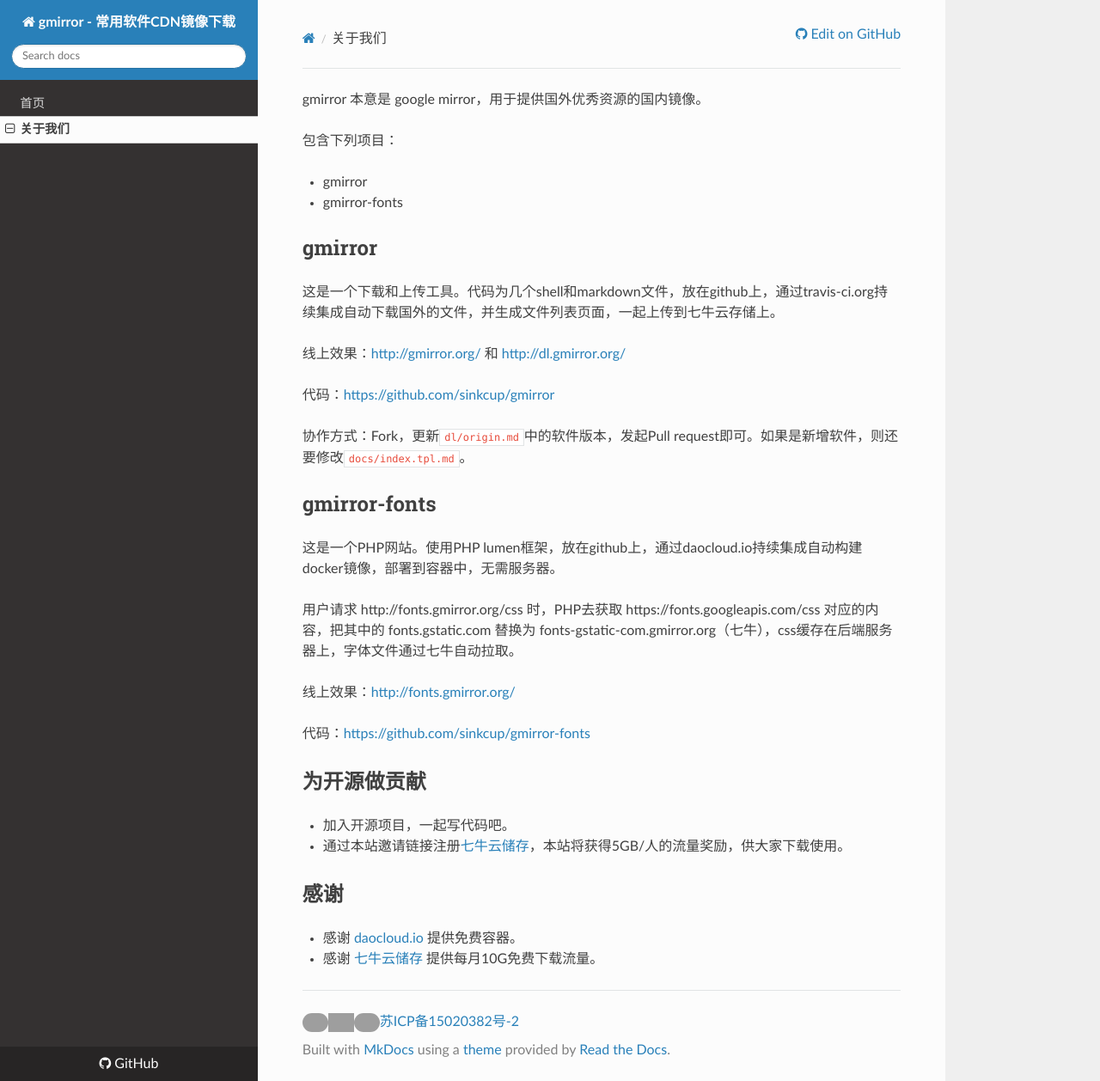
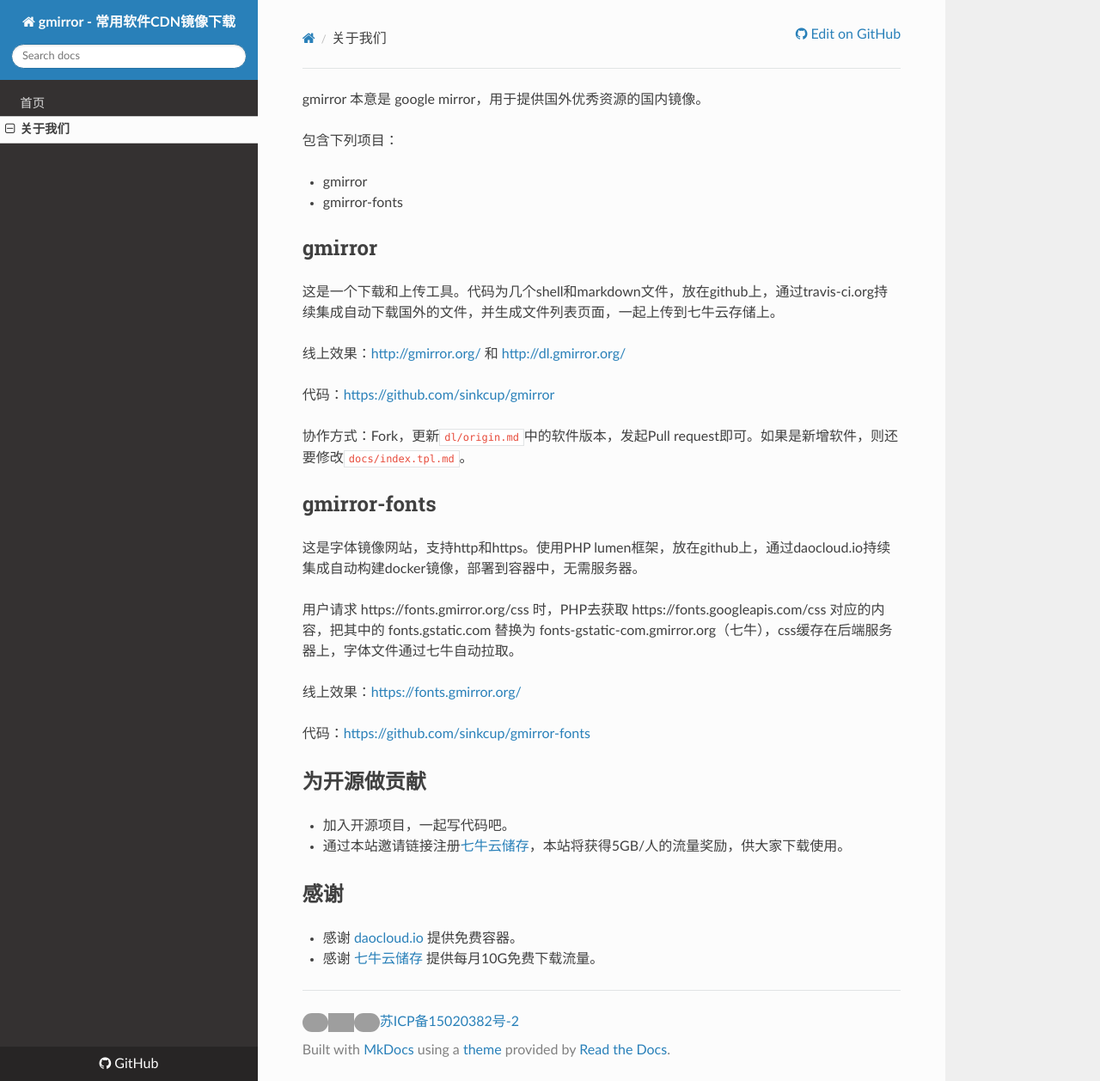
Before and after one commit to coding/coding-download-center, an MkDocs documentation site: the page built from docs/about.md, in a window 1280 px wide and 1258 px high. Shown: the whole window at 86% size. Built offline with MkDocs 1.6.1, drawn with Linux system fonts in a browser that asks for light colours; nearby versions of some CDN libraries; old or Windows-style settings are respelled for this version of MkDocs; grey boxes are pictures that could not be loaded.

Commit message:
new: gmirror-fonts use https

```diff
--- a/docs/about.md
+++ b/docs/about.md
@@ -17,11 +17,11 @@
 
 ## gmirror-fonts
 
-这是一个PHP网站。使用PHP lumen框架，放在github上，通过daocloud.io持续集成自动构建docker镜像，部署到容器中，无需服务器。
+这是字体镜像网站，支持http和https。使用PHP lumen框架，放在github上，通过daocloud.io持续集成自动构建docker镜像，部署到容器中，无需服务器。
 
-用户请求 http://fonts.gmirror.org/css 时，PHP去获取 https://fonts.googleapis.com/css 对应的内容，把其中的 fonts.gstatic.com 替换为 fonts-gstatic-com.gmirror.org（七牛），css缓存在后端服务器上，字体文件通过七牛自动拉取。
+用户请求 https://fonts.gmirror.org/css 时，PHP去获取 https://fonts.googleapis.com/css 对应的内容，把其中的 fonts.gstatic.com 替换为 fonts-gstatic-com.gmirror.org（七牛），css缓存在后端服务器上，字体文件通过七牛自动拉取。
 
-线上效果：[http://fonts.gmirror.org/](http://fonts.gmirror.org/)
+线上效果：[https://fonts.gmirror.org/](https://fonts.gmirror.org/)
 
 代码：[https://github.com/sinkcup/gmirror-fonts](https://github.com/sinkcup/gmirror-fonts)
 
```
Also changed, not shown: docs/index.tpl.md (+1 -1 lines), 1 other file.
